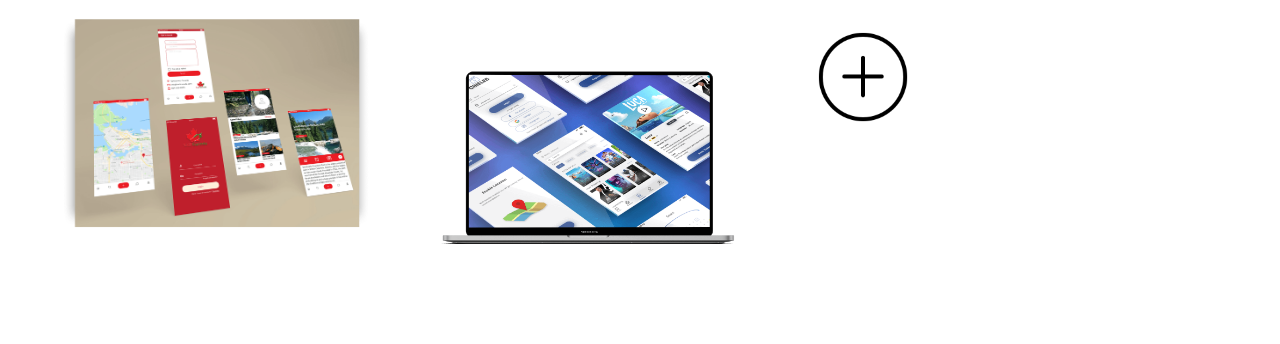
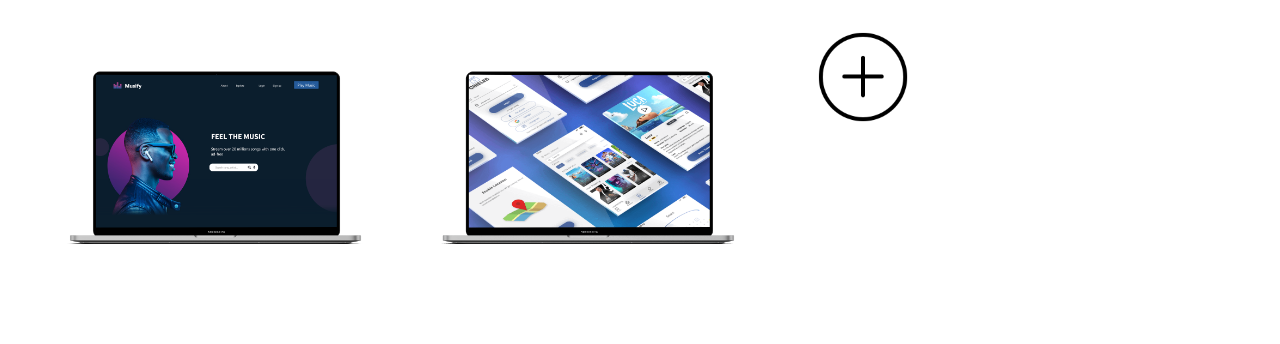
Before and after one commit to Christellehd/portfolio.github.io, a plain HTML site: page index.html in a window 1280 px wide. Shown: the part 1711-2055 px from the top of the page. Drawn offline with nearby package versions, Linux system fonts and the light colour scheme; a web font is replaced by a local one.

Commit message:
Update index.html

```diff
--- a/index.html
+++ b/index.html
@@ -181,7 +181,7 @@ height="0" width="0" style="display:none;visibility:hidden"></iframe></noscript>
         <div id="photos">
 		<figure> <a href="https://ptstrading.net/"><img onclick="magnify($(this).attr('src'))" src="images/pts.png" alt="Wordpress PTSTrading Website" ></a></figure>
          <figure>  <a href="https://www.behance.net/gallery/102435435/LMS"> <img onclick="magnify($(this).attr('src'))" src="images/lmss.png" alt="Web Development Library Management System Project"></a></figure>
-          <figure>  <img onclick="magnify($(this).attr('src'))" src="images/projectux.png" alt="UX Project Trail Canada"></a></figure>
+          <figure>  <img onclick="magnify($(this).attr('src'))" src="images/musicc.png" alt="Music player UX project"></a></figure>
            <figure>  <a href="https://www.levantlink.cy/"> <img onclick="magnify($(this).attr('src'))" src="images/levant.png" alt="Wordpress LevantLink Website Cyprus"></a></figure>
          <figure>  <a href="https://thesteakhouse.webflow.io/"> <img onclick="magnify($(this).attr('src'))"src="images/steak.png" alt="The Steakhouse Webflow Project"></a></figure>
  <figure> <a  href="https://www.behance.net/gallery/131154021/Movie-Tickets-Booking-App-UX-Case-Study"><img onclick="magnify($(this).attr('src'))" src="images/cine.png" alt="Movie Tickets Booking App-UX Project"></a></figure>
```
